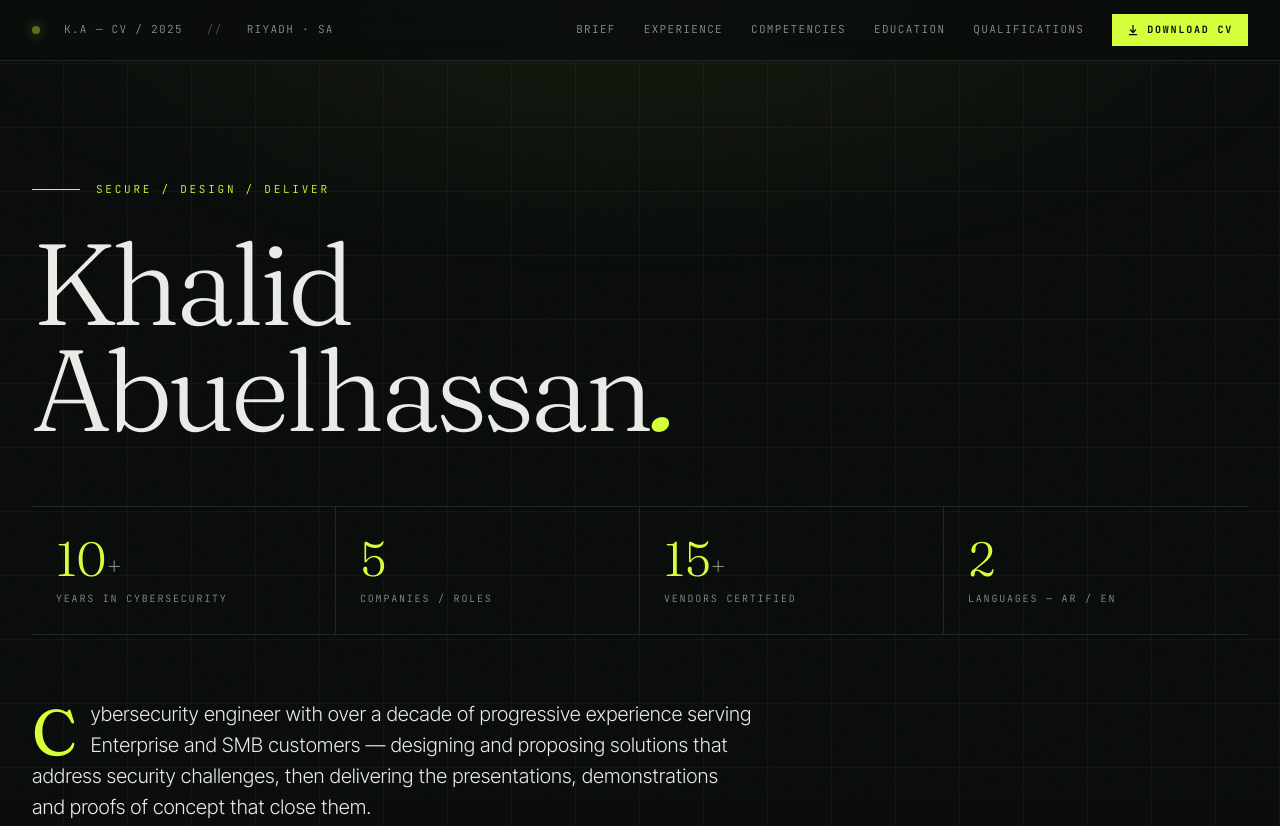
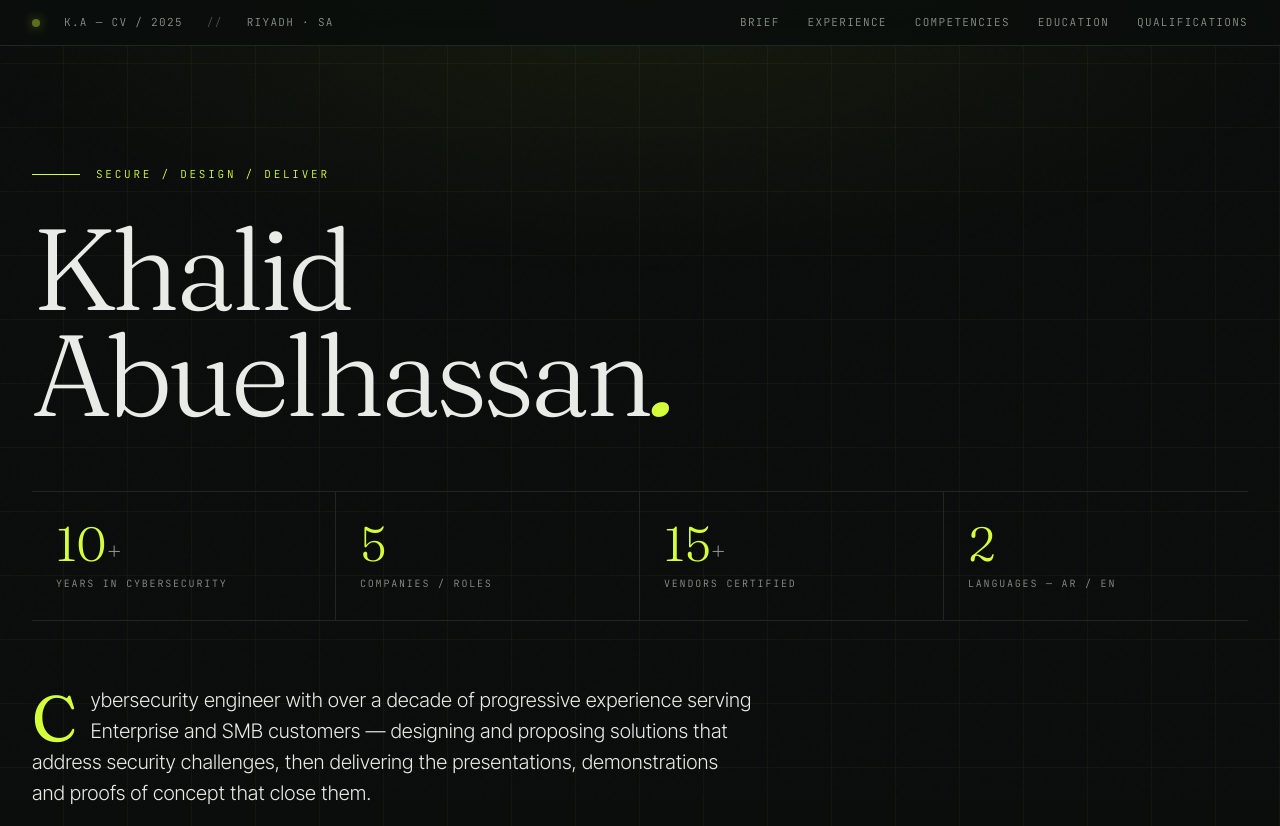
Before and after one commit to rowaidy/khalid.github.io, a plain HTML site: page index.html in a window 1280 px wide. Shown: the top 826 px of the page. Drawn offline with Linux system fonts and the light colour scheme.

Commit message:
Remove CV download link from index.html
Removed the download link for the CV.

```diff
--- a/index.html
+++ b/index.html
@@ -873,12 +873,6 @@
       <a href="#competencies">Competencies</a>
       <a href="#education">Education</a>
       <a href="#qualifications">Qualifications</a>
-      <a href="Khalid-Abuelhassan-CV.pdf" download class="download-btn" title="Download full CV (PDF)">
-        <svg viewBox="0 0 24 24" fill="none" stroke="currentColor" stroke-width="2.5" stroke-linecap="square">
-          <path d="M12 3v14m0 0l-5-5m5 5l5-5M5 21h14"/>
-        </svg>
-        Download CV
-      </a>
     </div>
   </div>
 </div>
```
